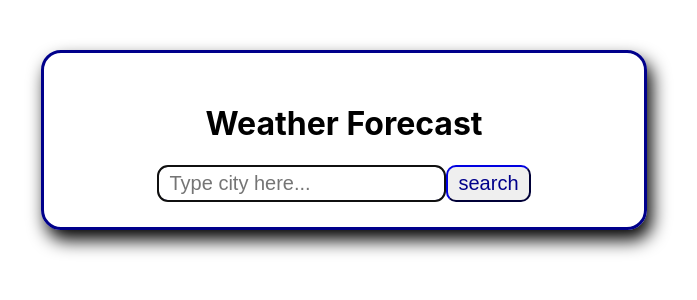
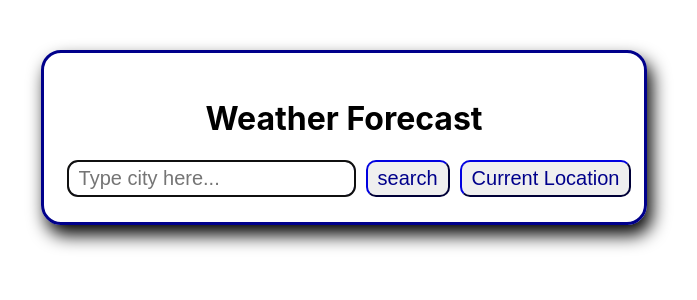
Before and after one commit to saraayala1/ReactWeather, a React (Create React App) app: page / in a window 1280 px wide. Shown: the top 300 px of the page, without its empty margins (296-993 px from the left). Built offline with nearby package versions, Linux system fonts and the light colour scheme; no server answers.

Commit message:
current location button

```diff
--- a/public/index.html
+++ b/public/index.html
@@ -24,7 +24,7 @@
       work correctly both with client-side routing and a non-root public URL.
       Learn how to configure a non-root public URL by running `npm run build`.
     -->
-    <title>React App</title>
+    <title>Weather</title>
   </head>
   <body>
     <noscript>You need to enable JavaScript to run this app.</noscript>
--- a/src/App.css
+++ b/src/App.css
@@ -10,13 +10,15 @@
   margin-top: 50px;
   max-width: 600px;
   padding-bottom: 25px;
-  padding-top: 30px;
+  padding-top: 25px;
 }
 .searchbar,
-.submit {
+.submit,
+.currentLocation {
   border-color: darkblue;
   border-radius: 10px;
   color: darkblue;
   font-size: 20px;
+  margin-left: 10px;
   padding: 5px 10px;
 }
--- a/src/Weather.js
+++ b/src/Weather.js
@@ -15,6 +15,7 @@ function handleResponse(response){
         <div>
             <input type="text" className="searchbar" placeholder="Type city here..." autoFocus="on" />
            <input type="submit" className="submit" value="search"/>
+           <button className="currentLocation">Current Location</button>
        </div>
     )
 }
```
